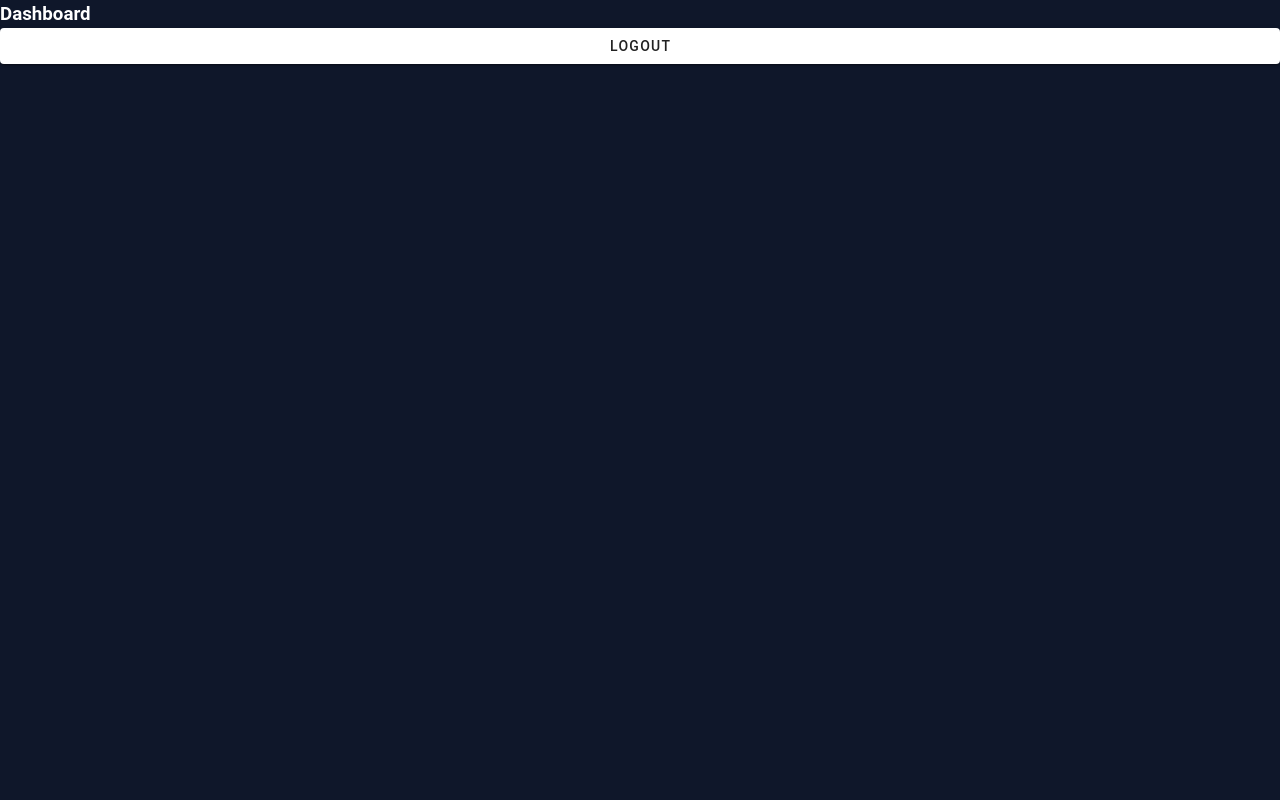
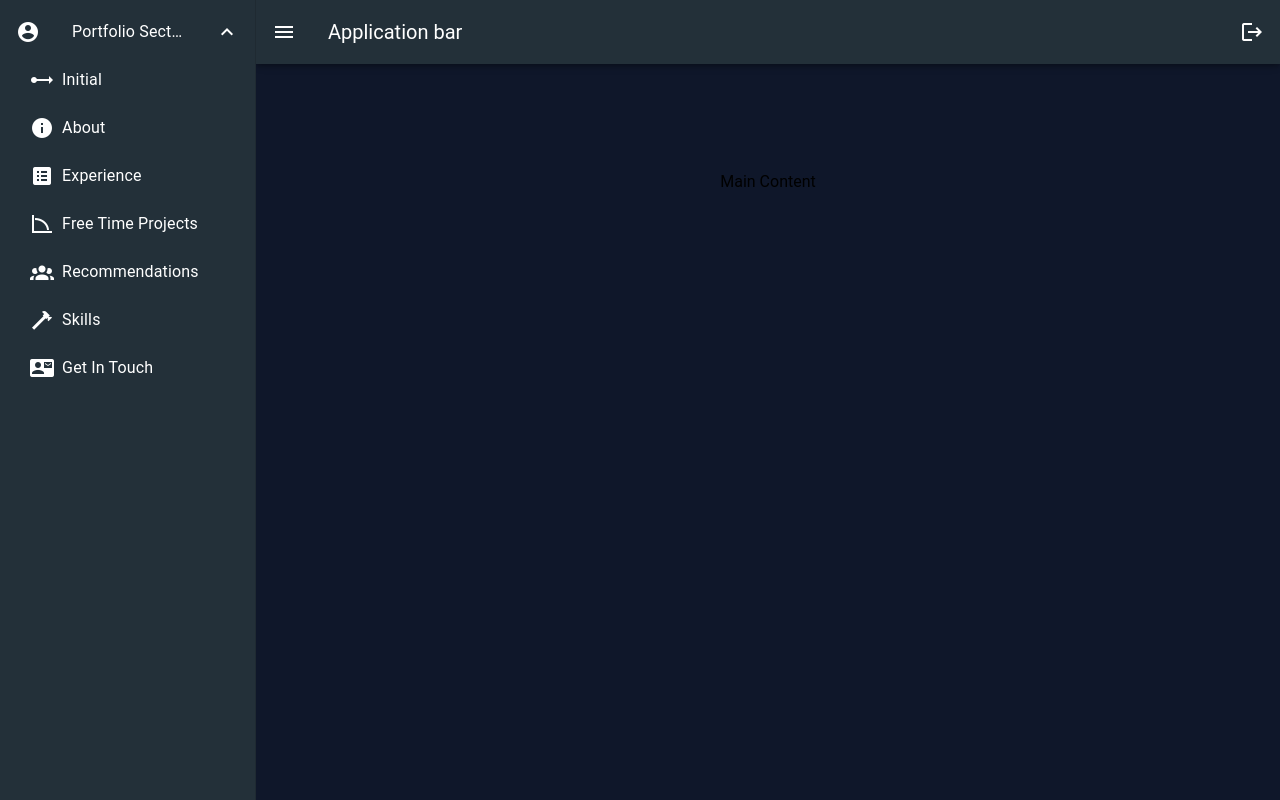
Before and after one commit to ilhankalac/portfolio-app, a Vue app: page /dashboard in a window 1280 px wide. Built offline with nearby package versions, Linux system fonts and the light colour scheme; no server answers; sample sign-in values are in the browser's storage.

Commit message:
Dashboard layout add with items for portfolio settings

```diff
--- a/src/views/Dashboard.vue
+++ b/src/views/Dashboard.vue
@@ -1,14 +1,86 @@
 <template>
-	<div class="text-white">
-    <h3>Dashboard</h3>
-    <v-btn block @click="logout">Logout</v-btn>
-	</div>
+  <v-layout class="rounded rounded-md">
+    <v-navigation-drawer
+      v-if="showNavigationDrawer"
+      color="secondary"
+    >
+      <v-list v-model:opened="openedGroups">
+        <v-list-group :isOpen="true" value="Sections">
+          <template v-slot:activator="{ props }">
+            <v-list-item
+              v-bind="props"
+              prepend-icon="mdi-account-circle"
+              title="Portfolio Sections"
+
+            ></v-list-item>
+          </template>
+          <v-list-item
+            v-for="item in sections"
+            @click=""
+          >
+            <v-list-item-title> <v-icon class="mr-1"> mdi-{{ item.icon }} </v-icon> {{ item.name }}</v-list-item-title>
+          </v-list-item>
+        </v-list-group>
+      </v-list>
+    </v-navigation-drawer>
+
+    <v-app-bar color="secondary">
+      <v-app-bar-nav-icon @click="closeNavigationDrawer"></v-app-bar-nav-icon>
+      <v-toolbar-title>Application bar {{  }}</v-toolbar-title>
+      <v-spacer></v-spacer>
+      <v-btn icon @click="logout">
+        <v-icon>mdi-logout</v-icon>
+      </v-btn>
+    </v-app-bar>
+
+    <v-main class="d-flex align-center justify-center" style="min-height: 300px;">
+      Main Content
+    </v-main>
+  </v-layout>
 </template>
 
 <script lang="ts" setup>
-import { onMounted } from 'vue';
+import { onMounted, ref } from 'vue';
 import { firebaseAuth, logOut } from '@/firebase'
 import router from '@/router';
+
+const sections = ref([
+  {
+    name: 'Initial',
+    icon: 'ray-start-arrow'
+  },
+  {
+    name: 'About',
+    icon: 'information'
+  },
+  {
+    name: 'Experience',
+    icon: 'list-box'
+  },
+  {
+    name: 'Free Time Projects',
+    icon: 'chart-ppf'
+  },
+  {
+    name: 'Recommendations',
+    icon: 'account-group'
+  },
+  {
+    name: 'Skills',
+    icon: 'hammer'
+  },
+  {
+    name: 'Get In Touch',
+    icon: 'card-account-mail'
+  }
+]);
+const openedGroups = ref(['Sections']);
+const showNavigationDrawer = ref(true);
+
+const closeNavigationDrawer = () => {
+  showNavigationDrawer.value = !showNavigationDrawer.value;
+}
+
 let auth: any;
 
 onMounted(() => {
@@ -25,3 +97,9 @@ const logout = async () => {
   }
 }
 </script>
+
+<style scoped>
+.v-list-group__items .v-list-item {
+  padding-inline-start: 30px !important;
+}
+</style>
--- a/src/views/Login.vue
+++ b/src/views/Login.vue
@@ -31,7 +31,7 @@ const login = async () => {
   console.log(email.value, password.value);
   try {
     await signIn(firebaseAuth, email.value, password.value).then(() => {
-      router.push('/');
+      router.push('/dashboard');
     });
   } catch (error) {
     console.error(error);
```
